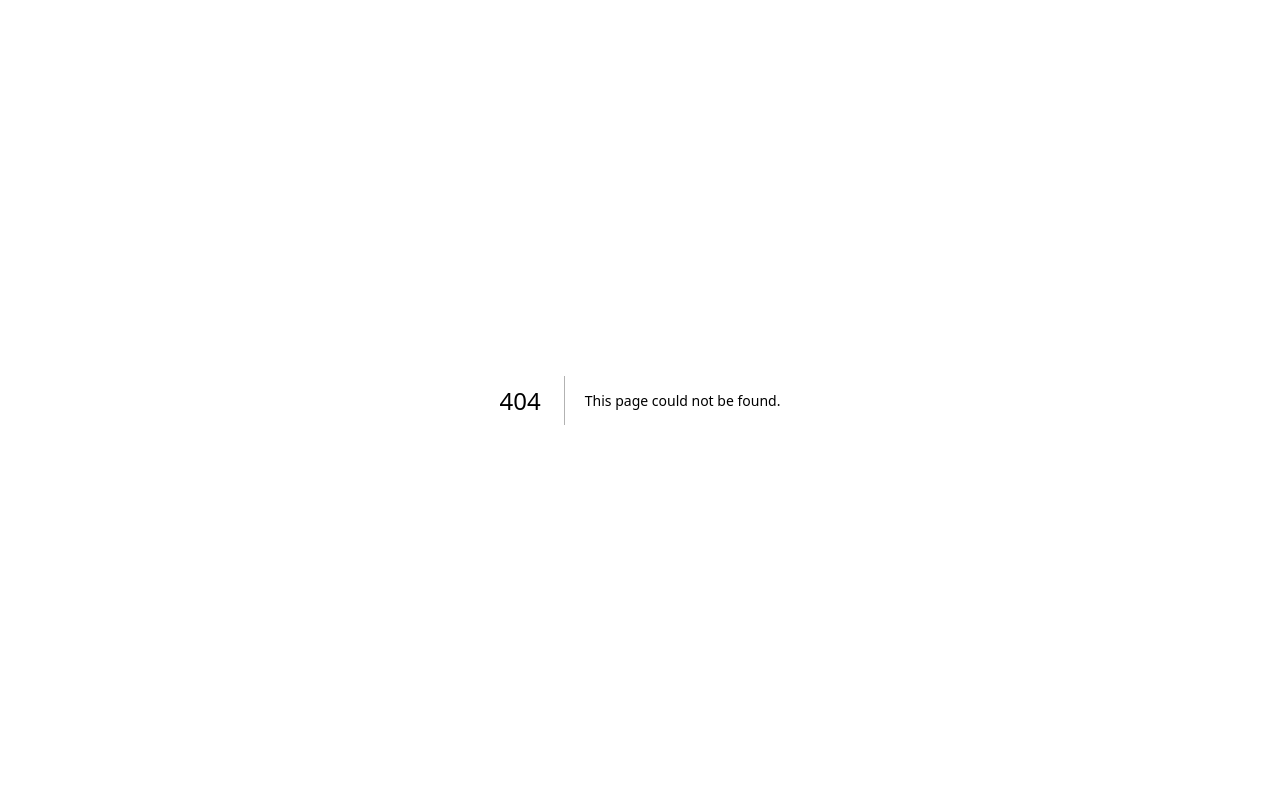
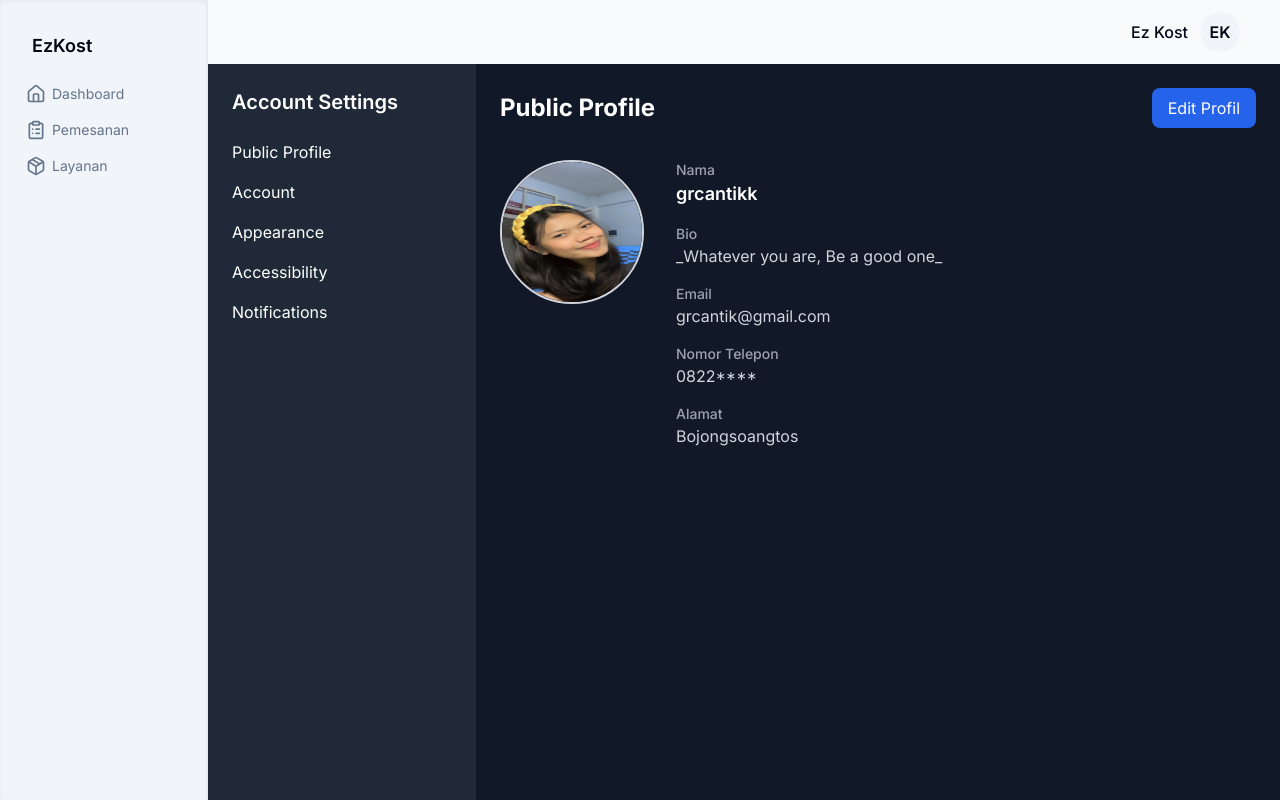
Before and after one commit to hidiyitis/final-project-app, a Next.js app: page /profile in a window 1280 px wide. Before the commit this address had no page. Built offline with nearby package versions, Linux system fonts and the light colour scheme.

Commit message:
push grace 2

```diff
--- /dev/null
+++ b/src/app/(app)/profile/page.tsx
@@ -0,0 +1,158 @@
+"use client";
+
+import { useState } from "react";
+
+export default function UserProfile() {
+  const [isEditing, setIsEditing] = useState(false);
+  const [profile, setProfile] = useState({
+    name: "grcantikk",
+    email: "grcantik@gmail.com",
+    phone: "0822****",
+    address: "Bojongsoangtos",
+    bio: "_Whatever you are, Be a good one_",
+  });
+
+  const handleInputChange = (e) => {
+    const { name, value } = e.target;
+    setProfile((prevProfile) => ({
+      ...prevProfile,
+      [name]: value,
+    }));
+  };
+
+  const toggleEdit = () => setIsEditing(!isEditing);
+
+  return (
+    <div className="flex flex-col lg:flex-row min-h-screen bg-gray-900 text-white">
+      {/* Sidebar */}
+      <div className="w-full lg:w-1/4 p-6 bg-gray-800">
+        <h2 className="text-xl font-semibold mb-6">Account Settings</h2>
+        <ul className="space-y-4">
+          <li className="hover:text-blue-500 cursor-pointer">Public Profile</li>
+          <li className="hover:text-blue-500 cursor-pointer">Account</li>
+          <li className="hover:text-blue-500 cursor-pointer">Appearance</li>
+          <li className="hover:text-blue-500 cursor-pointer">Accessibility</li>
+          <li className="hover:text-blue-500 cursor-pointer">Notifications</li>
+          {/* Tambahkan item lain sesuai kebutuhan */}
+        </ul>
+      </div>
+
+      {/* Konten Utama Profil */}
+      <div className="flex-grow p-6">
+        <div className="flex flex-col lg:flex-row lg:justify-between items-start lg:items-center mb-8">
+          <h1 className="text-2xl font-bold text-white mb-4 lg:mb-0">Public Profile</h1>
+          <button
+            type="button"
+            onClick={toggleEdit}
+            className="bg-blue-600 text-white px-4 py-2 rounded-lg hover:bg-blue-700 transition-all"
+          >
+            {isEditing ? "Selesai" : "Edit Profil"}
+          </button>
+        </div>
+
+        {/* Foto Profil dan Informasi */}
+        <div className="flex flex-col lg:flex-row items-start lg:space-x-8">
+          {/* Foto Profil */}
+          <div className="flex-shrink-0 mb-6 lg:mb-0">
+            <img
+              src="/profile.jpg" // Ganti dengan URL gambar profil Anda
+              alt="Foto Profil"
+              className="w-36 h-36 rounded-full border-2 border-gray-300"
+            />
+            {isEditing && (
+              <button className="mt-2 text-blue-500 hover:underline">Edit</button>
+            )}
+          </div>
+
+          {/* Informasi Profil */}
+          <div className="flex-grow space-y-4 w-full">
+            <div>
+              <label className="block text-sm font-medium text-gray-400">Nama</label>
+              <p className="text-lg font-semibold">
+                {isEditing ? (
+                  <input
+                    type="text"
+                    name="name"
+                    className="w-full px-4 py-2 border border-gray-700 bg-gray-800 rounded-lg mt-1 focus:outline-none focus:border-blue-500"
+                    value={profile.name}
+                    onChange={handleInputChange}
+                  />
+                ) : (
+                  profile.name
+                )}
+              </p>
+            </div>
+
+            <div>
+              <label className="block text-sm font-medium text-gray-400">Bio</label>
+              <p className="text-gray-300">
+                {isEditing ? (
+                  <textarea
+                    name="bio"
+                    className="w-full px-4 py-2 border border-gray-700 bg-gray-800 rounded-lg mt-1 focus:outline-none focus:border-blue-500"
+                    rows="3"
+                    value={profile.bio}
+                    onChange={handleInputChange}
+                  />
+                ) : (
+                  profile.bio
+                )}
+              </p>
+            </div>
+
+            <div>
+              <label className="block text-sm font-medium text-gray-400">Email</label>
+              <p className="text-gray-300">
+                {isEditing ? (
+                  <input
+                    type="email"
+                    name="email"
+                    className="w-full px-4 py-2 border border-gray-700 bg-gray-800 rounded-lg mt-1 focus:outline-none focus:border-blue-500"
+                    value={profile.email}
+                    onChange={handleInputChange}
+                  />
+                ) : (
+                  profile.email
+                )}
+              </p>
+            </div>
+
+            <div>
+              <label className="block text-sm font-medium text-gray-400">Nomor Telepon</label>
+              <p className="text-gray-300">
+                {isEditing ? (
+                  <input
+                    type="tel"
+                    name="phone"
+                    className="w-full px-4 py-2 border border-gray-700 bg-gray-800 rounded-lg mt-1 focus:outline-none focus:border-blue-500"
+                    value={profile.phone}
+                    onChange={handleInputChange}
+                  />
+                ) : (
+                  profile.phone
+                )}
+              </p>
+            </div>
+
+            <div>
+              <label className="block text-sm font-medium text-gray-400">Alamat</label>
+              <p className="text-gray-300">
+                {isEditing ? (
+                  <input
+                    type="text"
+                    name="address"
+                    className="w-full px-4 py-2 border border-gray-700 bg-gray-800 rounded-lg mt-1 focus:outline-none focus:border-blue-500"
+                    value={profile.address}
+                    onChange={handleInputChange}
+                  />
+                ) : (
+                  profile.address
+                )}
+              </p>
+            </div>
+          </div>
+        </div>
+      </div>
+    </div>
+  );
+}
```
Also changed, not shown: 1 other file (tests, documents, lock files or other folders).
